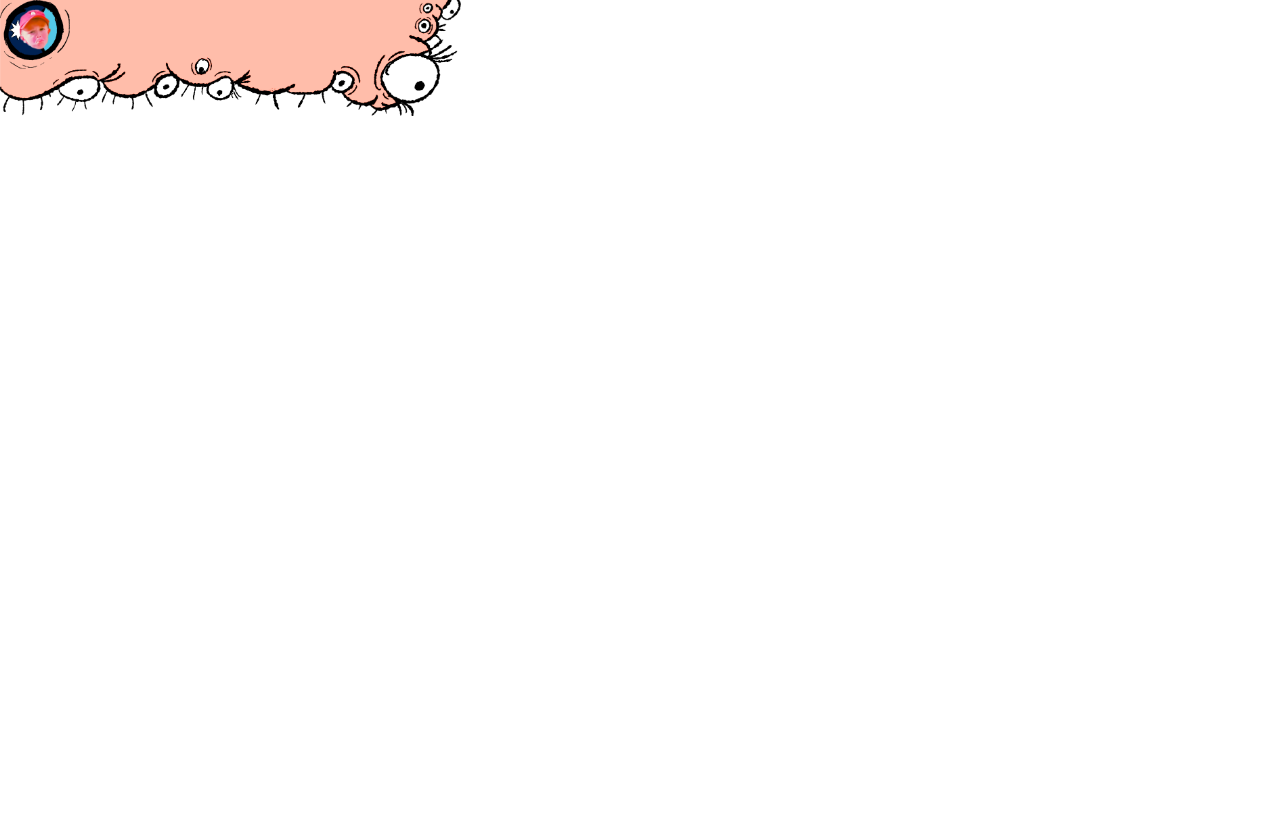
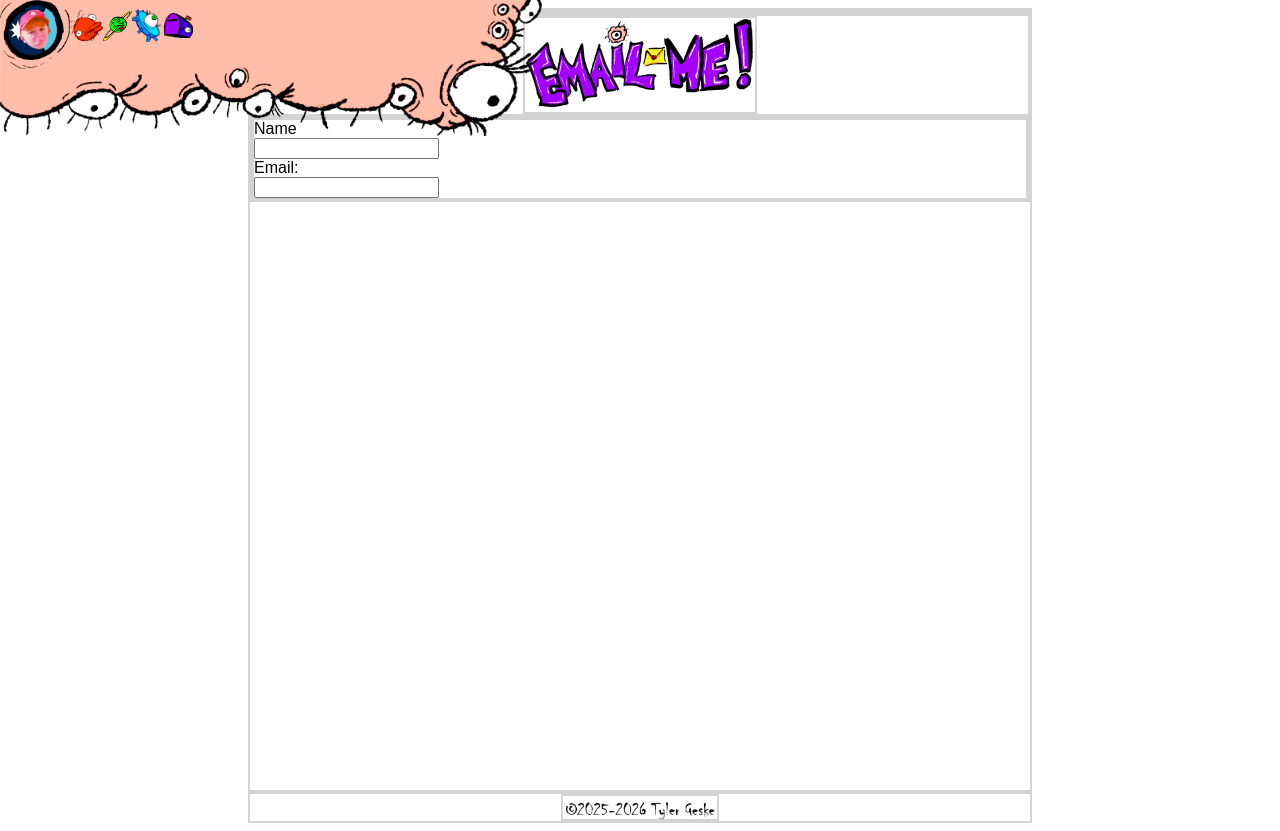
Before and after one commit to teegeske/GDES-website-pages, a website: page emailme.html in a window 1280 px wide. Before the commit the page ends 800 px from the top, so only its background shows below. Drawn offline with Linux system fonts and the light colour scheme.

Commit message:
created "Email Me" website and started progress on the navbar, need to create email form

```diff
--- a/emailme.html
+++ b/emailme.html
@@ -13,6 +13,33 @@
     <div class="homecirc">
         <a href="https://teegoobo.com"><div class="myheadnav"></div> </a>
     </div>
+    <section class="navbuttons">
+        <a href="https://teegoobo.com/about"><div class="abtbut"></div></a>
+        <a href="https://teegoobo.com/linkpage"><div class="linkicon"></div></a>
+        <a href="https://teegoobo.com/site_updates"><div class="updicon"></div></a>
+        <a href="#"><div class="emmeicon"></div></a>
+    </section>
+    </div>
+<div id="parent">
+    <section class="main-content-area">
+        <section class="topfiller"></section>
+        <section class="titlebox">
+            <section class="mr-title"><img src="img/assets/emailhead.png" alt="Email Me!" style="height:7vw;"></section>
+        </section>
+        <section class="emailarea">
+            <section class="mr-email">
+        <form>
+            <label for="name">Name</label><br>
+            <input type="text" id="name" name="name" value=""><br>
+            <label for="emad">Email:</label><br>
+            <input type="text" id="emad" name="emad" value="">
+        </form>
+            </section>
+    </section>
+    </section>
+    <section class="footer">
+        <section class="copyright"></section>
+    </section>
 </div>
 </body>
 </html>
--- a/id-style.css
+++ b/id-style.css
@@ -3,8 +3,9 @@ body {
     font-family: Arial, Helvetica, sans-serif;
 }
 section {
-    /*border: 1px solid lightgray;*/
+    border: 2px solid lightgray;
 }
+
 /* navbar */
 .leftnav {
     z-index:2;
@@ -12,11 +13,10 @@ section {
     display:flex;
     position:absolute;
     background-size: 100%;
-    width: 461px;
-    height:116px;
+    width: 542px;
+    height:136px;
     top:0vw;
-    left:0vw
-}
+    left:0vw;
     .homecirc {
         background-image: url('img/assets/navbar/homecirc2.png');
         display: flex;
@@ -37,3 +37,107 @@ section {
     .myheadnav:hover {
         transform: rotate(-20deg);
     }
+    .navbuttons {
+        display: flex;
+        flex-direction: row;
+        height: 3vw;
+        margin-top: 0.5vw;
+        align-items: center;
+        border: none;
+        .abtbut {
+            background-image: url('img/assets/navbar/abticon.png');
+            background-repeat: no-repeat;
+            background-color: transparent;
+            background-size: 100%;
+            width: 2.3vw;
+            height: 2.4vw;
+            padding-right: 0.25vw;
+        }
+        .abtbut:hover {
+            transform: rotate(-20deg);
+        }
+        .updicon {
+            background-image: url('img/assets/navbar/updicon.png');
+            background-color: transparent;
+            background-size: 100%;
+            width: 2.3vw;
+            height: 2.6vw;
+            padding-right: 0.25vw;
+        }
+        .updicon:hover {
+            transform: rotate(-20deg);
+        }
+        .linkicon {
+            background-image: url('img/assets/navbar/linkicon.png');
+            background-color: transparent;
+            background-size: 100%;
+            width: 2vw;
+            height: 2.35vw;
+            padding-right: 0.25vw;
+        }
+        .linkicon:hover {
+            transform: rotate(20deg);
+        }
+        .emmeicon {
+            background-image: url('img/assets/navbar/emmeicon.png');
+            background-color: transparent;
+            background-size: 100%;
+            width: 2vw;
+            height: 1.9vw;
+            padding-right: 0.25vw;
+        }
+        .emmeicon:hover {
+            transform: rotate(20deg);
+        }
+        }
+    }
+/*main stuff*/
+#parent {
+    display: flex;
+    width: 100%;
+    height: auto;
+    flex-direction: column;
+    align-content: center;
+    flex-wrap: wrap;
+    justify-content: space-between;
+
+    .main-content-area {
+        width: 780px;
+        height: 780px;
+
+        /*.topfiller {
+            padding: 20px;
+            height: 5vw;
+            background-color: transparent;
+        }*/
+
+        .titlebox {
+            display: flex;
+            flex-direction: row;
+            justify-content: space-around;
+            align-items: center;
+
+            .mr-title {
+                width: auto;
+                height: auto;
+
+            }
+        }
+    }
+
+    .footer {
+        height: auto;
+        width: 780px;
+        display: flex;
+        justify-content: center;
+        align-items: center;
+        flex-direction: column;
+
+        .copyright {
+            background-image: url('img/assets/copyright.png');
+            background-size: 100%;
+            height: 1.8vw;
+            width: 12vw;
+        }
+    }
+}
```
Also changed, not shown: videos.html (added, +10 -0 lines), img/assets/emailhead.png (added), img/assets/navbar/abticon.png (added), img/assets/navbar/emmeicon.png (added), img/assets/navbar/linkicon.png (added), img/assets/navbar/updicon.png (added). Lines whose indentation alone changed are shown as unchanged.
